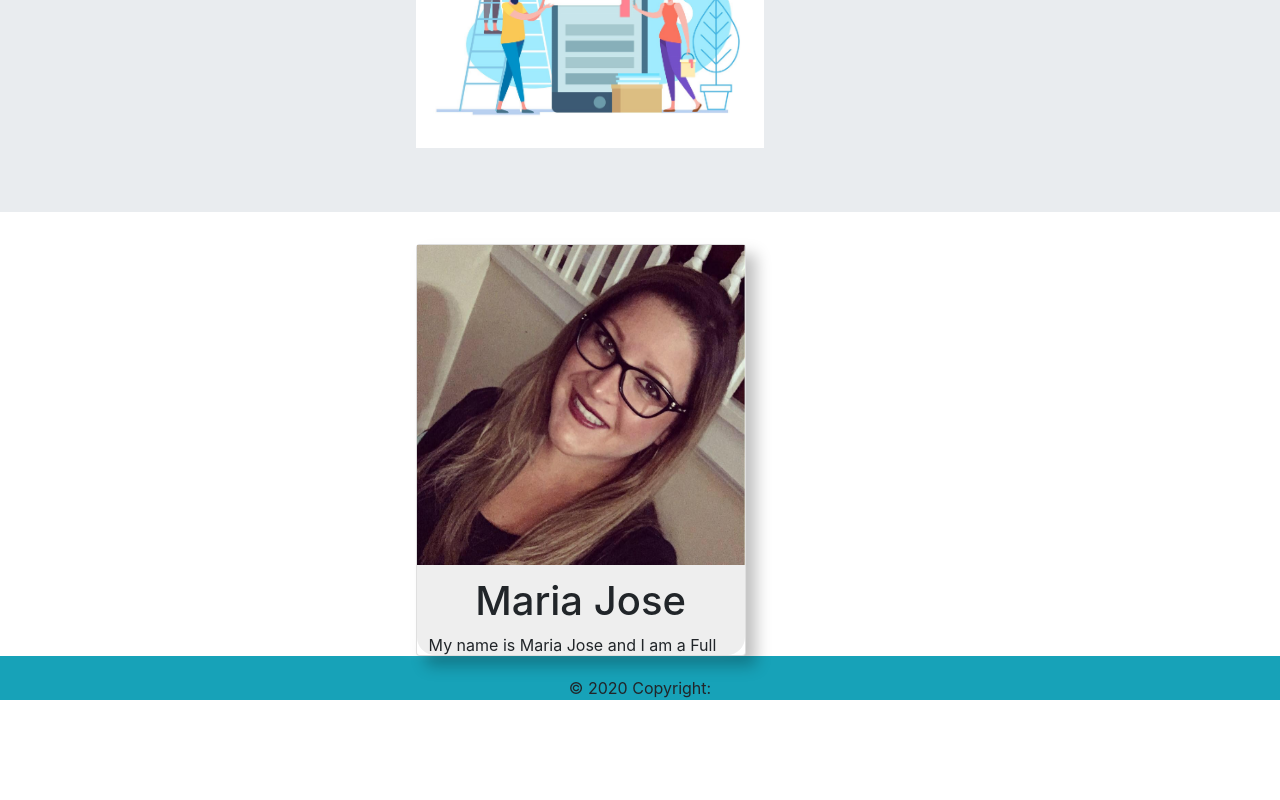
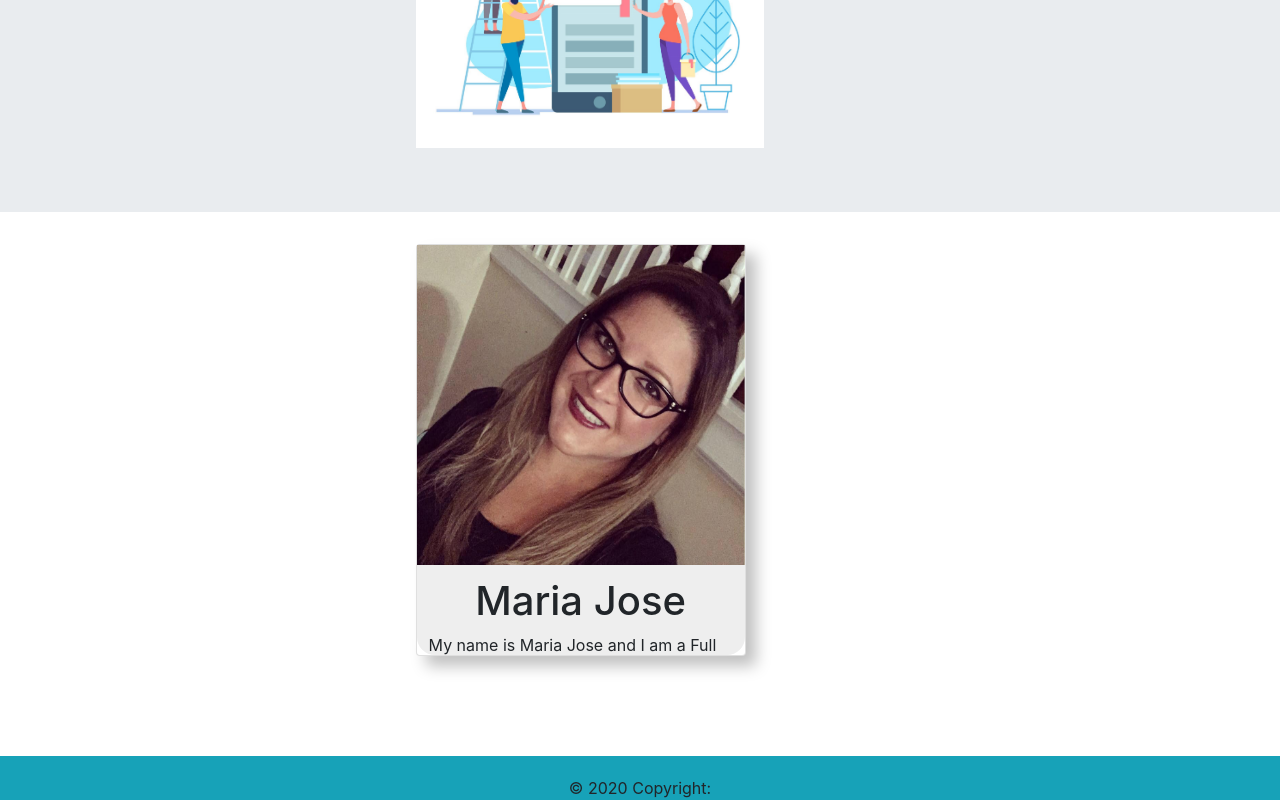
Before and after one commit to mariariofrio/MyPortfolio, a React (Create React App) app in the folder myportfolio/: page / in a window 1280 px wide. Shown: the part 369-1169 px from the top of the page. Before the commit the page ends 1069 px from the top, so only its background shows below. Built offline with nearby package versions, Linux system fonts and the light colour scheme.

Commit message:
arranged files

```diff
--- a/myportfolio/src/App.js
+++ b/myportfolio/src/App.js
@@ -1,48 +1,37 @@
-import React, { useState } from 'react';
-import Contact from "./mylinkpages/Contact.jsx";
-import Profilecard from "./component/Profile/Profilecard";
-import Portfolio from "./mylinkpages/Portfolio";
+import React from 'react';
+import { BrowserRouter as Router, Route, Switch } from "react-router-dom";
+import Contact from "./pages/Contact"
+import Profilecard from "./pages/Profilecard";
+import Portfolio from "./pages/Portfolio";
 import './App.css';
 import Footer from "./component/Footer/Footer.jsx";
 import NavTabs from "./component/Navbar/NavTabs";
-import { BrowserRouter as Router, Route, Switch } from "react-router-dom";
 import Header from "./component/header/Header";
+import Wrapper from "./component/wrapper";
 
 
 
 
 
 function App() {
-  const pathArray = window.location.pathname.split("/");
-  let basePath = "";
-
-  if (pathArray.length > 0) {
-    pathArray.pop();
-    basePath = pathArray.join("/");
-  };
-
-  const [pathState] = useState(basePath);
 
   return (
 
-    <Router basename={pathState}>
+    <Router>
       <div>
         <NavTabs />
         <Header />
         <Switch>
-        <Route exact path={["/", "/Profilecard"]}>
-            <Profilecard />
-          </Route>
-          <Route exact path="/Portfolio">
-            <Portfolio />
-          </Route>
-          <Route exact path="/Contact">
-            <Contact />
-          </Route>
+        <Wrapper>
+        <Route exact path="/" component={Profilecard} />
+        <Route exact path="/Portfolio" component={Portfolio} />
+        <Route exact path="/Contact" component={Contact}>
+        </Route>
+        </Wrapper>
         </Switch>
+        <Footer />
 
       </div>
-        <Footer />
     </Router>
 
   );
--- /dev/null
+++ b/myportfolio/src/component/wrapper/index.js
@@ -0,0 +1,8 @@
+import React from "react";
+import "./style.css";
+
+function Wrapper(props) {
+  return <main className="wrapper" {...props} />;
+}
+
+export default Wrapper;
--- /dev/null
+++ b/myportfolio/src/component/wrapper/style.css
@@ -0,0 +1,4 @@
+.wrapper {
+    min-height: 100%;
+    padding-bottom: 100px;
+  }
--- a/myportfolio/src/mylinkpages/Contact.jsx
+++ b/myportfolio/src/pages/Contact.js
@@ -1,6 +1,6 @@
 import React from "react";
 // import "../mylinkpages/Portfolio.css";
-import github from  "../mylinkpages/github.png";
+import github from  "../assets/github.png";
 
 function Contact() {
     return (
--- a/myportfolio/src/mylinkpages/Portfolio.jsx
+++ b/myportfolio/src/pages/Portfolio.js
@@ -1,5 +1,5 @@
 import React from "react";
-import "../mylinkpages/Portfolio.css";
+import "./Portfolio.css";
 import projects from "../assets/projects.json";
 import Project from "../component/Projects/Project";
 
--- a/myportfolio/src/component/Profile/Profilecard.jsx
+++ b/myportfolio/src/pages/Profilecard.js
@@ -1,6 +1,6 @@
 import React from "react";
-import "../Profile/Profile.css";
-import mypicture from "../../assets/mypicture.jpg"
+import "../pages/Profile.css";
+import mypicture from "../assets/mypicture.jpg"
 
 
 function Card() {
```
Also changed, not shown: myportfolio/src/assets/github.png (renamed from myportfolio/src/mylinkpages/github.png), myportfolio/src/pages/Portfolio.css (renamed from myportfolio/src/mylinkpages/Portfolio.css), myportfolio/src/pages/Profile.css (renamed from myportfolio/src/component/Profile/Profile.css).
